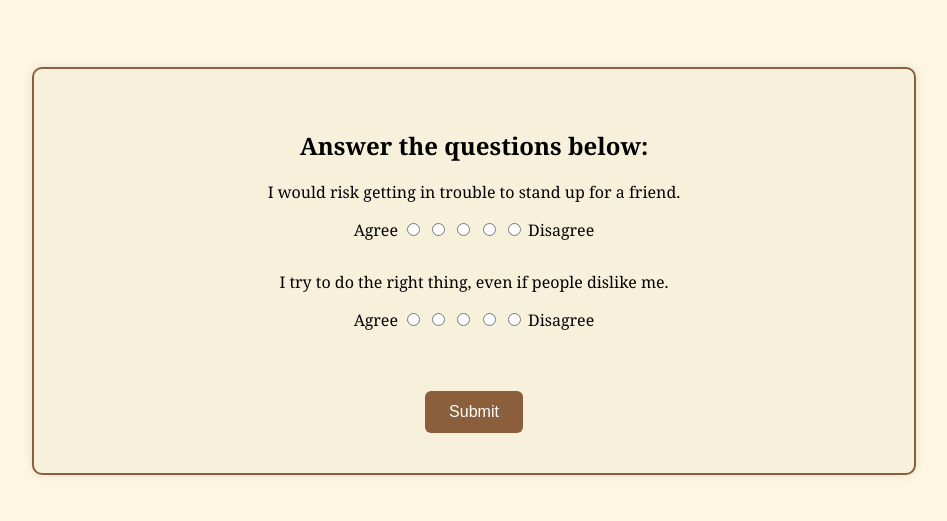
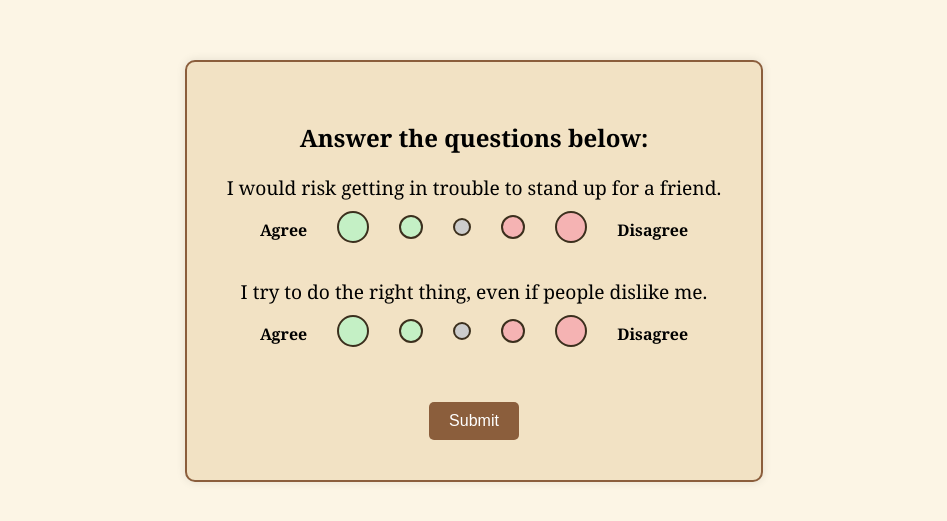
Before and after one commit to JionkJionk/HP-Character-Quiz, a plain HTML site: page quiz.html in a window 1280 px wide. Shown: the part 129-650 px from the top of the page, without its empty margins (166-1113 px from the left). Drawn offline with Linux system fonts and the light colour scheme.

Commit message:
Update style.css

```diff
--- a/style.css
+++ b/style.css
@@ -1,32 +1,29 @@
-/* Overall page background */
-body {
+/* Reset and base styles */
+body, html {
   margin: 0;
   padding: 0;
+  height: 100%;
   font-family: 'Georgia', serif;
-  background-color: #fdf6e3; /* light parchment background */
+  background-color: #FCF5E5; /* Parchment background */
   display: flex;
   justify-content: center;
   align-items: center;
-  min-height: 100vh;
 }
 
-/* Main container box */
 .container {
-  background-color: #f7f1dc; /* parchment beige */
-  border: 2px solid #8b5e3c; /* thin brown border */
+  background-color: #F2E2C4; /* Slightly darker parchment */
+  border: 2px solid #8B5E3C; /* Brown border */
+  padding: 40px;
   border-radius: 10px;
-  padding: 40px;
+  box-shadow: 0 0 10px rgba(0,0,0,0.1);
   max-width: 800px;
   width: 90%;
-  box-shadow: 0 0 10px rgba(0,0,0,0.1);
   text-align: center;
 }
 
-/* Title styling */
-h1 {
-  font-size: 28px;
-  margin-bottom: 30px;
-  color: #4b2e1e;
+/* Headings */
+h1, h2 {
+  margin-bottom: 20px;
 }
 
 /* Question styling */
@@ -34,99 +31,95 @@ h1 {
   margin-bottom: 30px;
 }
 
-/* Each group of options */
-.options {
-  display: flex;
-  justify-content: center;
-  align-items: center;
-  margin-top: 10px;
+.question p {
+  font-size: 1.2em;
+  margin-bottom: 10px;
 }
 
-/* Label text for Agree/Disagree */
-.scale-label {
-  font-size: 14px;
-  color: #444;
+/* Scale styling */
+.scale {
+  display: flex;
+  align-items: center;
+  justify-content: center;
+  gap: 10px;
+}
+
+.scale span {
+  font-weight: bold;
   margin: 0 10px;
 }
 
-/* Radio inputs styled as circles */
-.option-circle {
-  appearance: none;
-  -webkit-appearance: none;
-  width: 24px;
-  height: 24px;
-  margin: 0 6px;
-  border-radius: 50%;
-  border: 2px solid #555;
-  background-color: transparent;
+.scale label {
   cursor: pointer;
-  transition: background-color 0.2s ease;
-  position: relative;
 }
 
-/* Fill selected circles */
-.option-circle:checked {
-  background-color: #4CAF50;
-  border-color: #333;
+input[type="radio"] {
+  display: none;
 }
 
-/* First two (Agree) green, last two (Disagree) red */
-.options input:nth-of-type(1):checked,
-.options input:nth-of-type(2):checked {
-  background-color: #4CAF50;
+.circle {
+  display: inline-block;
+  border-radius: 50%;
+  border: 2px solid #3b2f1d;
+  transition: transform 0.2s ease;
 }
 
-.options input:nth-of-type(4):checked,
-.options input:nth-of-type(5):checked {
-  background-color: #f44336;
+.large {
+  width: 28px;
+  height: 28px;
 }
 
-/* Sizes of circles: outer bigger, inner smaller */
-.options input:nth-of-type(1) {
-  width: 30px;
-  height: 30px;
+.medium {
+  width: 20px;
+  height: 20px;
 }
 
-.options input:nth-of-type(2) {
-  width: 24px;
-  height: 24px;
+.small {
+  width: 14px;
+  height: 14px;
 }
 
-.options input:nth-of-type(3) {
-  width: 18px;
-  height: 18px;
+.green {
+  background-color: #c4f0c5;
 }
 
-.options input:nth-of-type(4) {
-  width: 24px;
-  height: 24px;
+.red {
+  background-color: #f5b3b3;
 }
 
-.options input:nth-of-type(5) {
-  width: 30px;
-  height: 30px;
+.gray {
+  background-color: #ccc;
 }
 
-/* Next/Submit button styling */
+input[type="radio"]:checked + .circle {
+  transform: scale(1.2);
+  border-color: #000;
+}
+
+/* Submit button */
 button {
-  padding: 12px 24px;
-  background-color: #8b5e3c;
+  padding: 10px 20px;
+  font-size: 16px;
+  background-color: #8B5E3C;
   color: white;
   border: none;
-  border-radius: 6px;
+  border-radius: 5px;
   cursor: pointer;
-  font-size: 16px;
-  margin-top: 30px;
-  transition: background-color 0.3s ease;
+  margin-top: 20px;
 }
 
-button:hover {
-  background-color: #6f4627;
+button:disabled {
+  background-color: #ccc;
+  cursor: not-allowed;
 }
 
-/* Results page styling */
-.result {
-  font-size: 20px;
-  margin-bottom: 20px;
-  color: #3b2b1a;
+/* Result styling */
+#result-character {
+  font-size: 1.5em;
+  margin-top: 20px;
 }
+
+#result-description {
+  font-size: 1.1em;
+  margin-top: 15px;
+}
```
